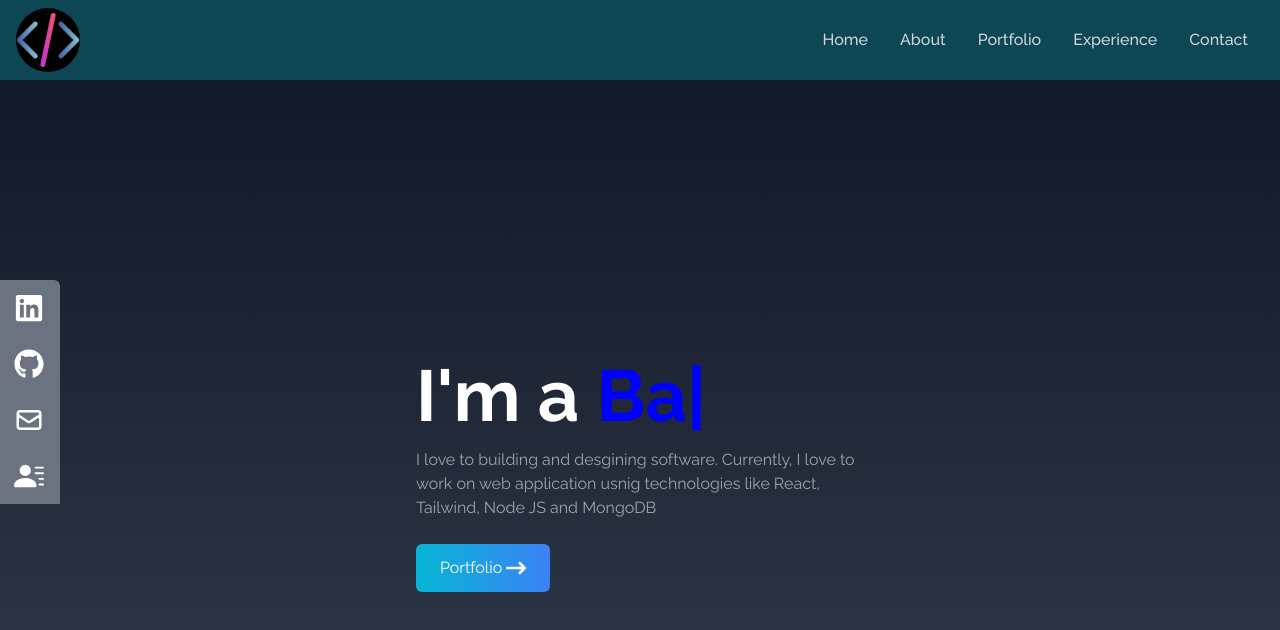
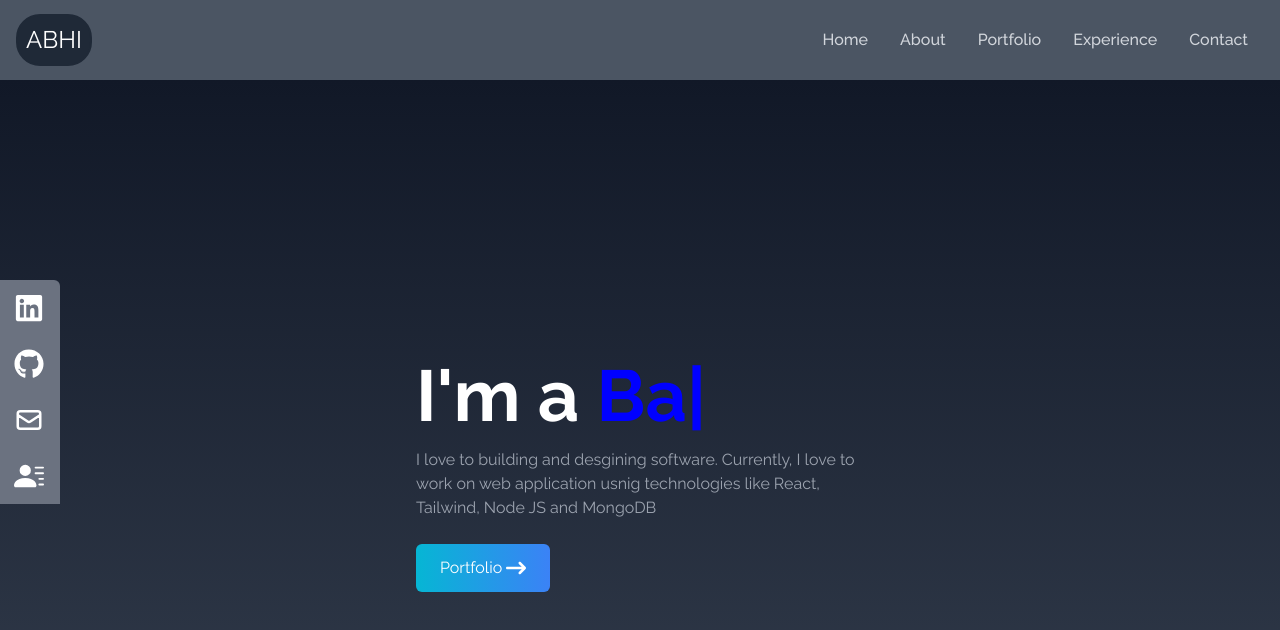
Before and after one commit to Abhisheklodha01/personal-portfolio, a React (Create React App) app: page / in a window 1280 px wide. Shown: the top 630 px of the page. Built offline with nearby package versions, Linux system fonts and the light colour scheme.

Commit message:
changing logo

```diff
--- a/src/components/Navbar.jsx
+++ b/src/components/Navbar.jsx
@@ -1,7 +1,6 @@
 import React, { useState } from "react";
 import { FaBars, FaTimes } from "react-icons/fa";
 import {Link} from 'react-scroll'
-import LogoImage from '../assets/Logo.jpg'
 
 const Navbar = () => {
   const [nav, setNav] = useState(false);
@@ -32,14 +31,10 @@ const Navbar = () => {
   return (
     <div
       className="flex justify-between items-center
-                    w-full h-20 text-white  bg-[#0D4754] px-4"
+                    w-full h-20 text-white  bg-gray-600 px-4"
     >
-      <div>
-        <img
-          className="h-16 w-16 rounded-full bg-transparent"
-          src={LogoImage}
-          alt="logo"
-        />
+      <div >
+        <h1 className="text-white text-2xl border-2 border-gray-800 bg-gray-800 p-2 rounded-3xl">ABHI</h1>
       </div>
       <ul className="hidden md:flex">
         {links.map(({ id, link }) => (
```
Also changed, not shown: src/assets/Logo.jpg (deleted).
